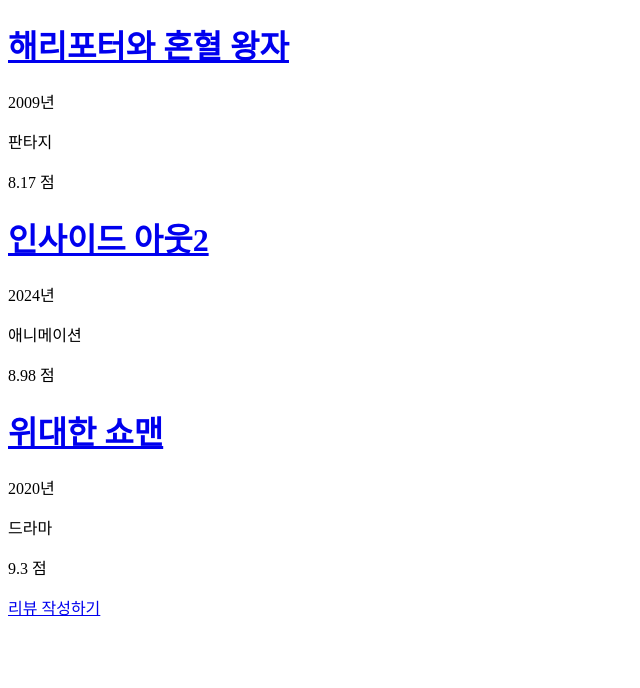
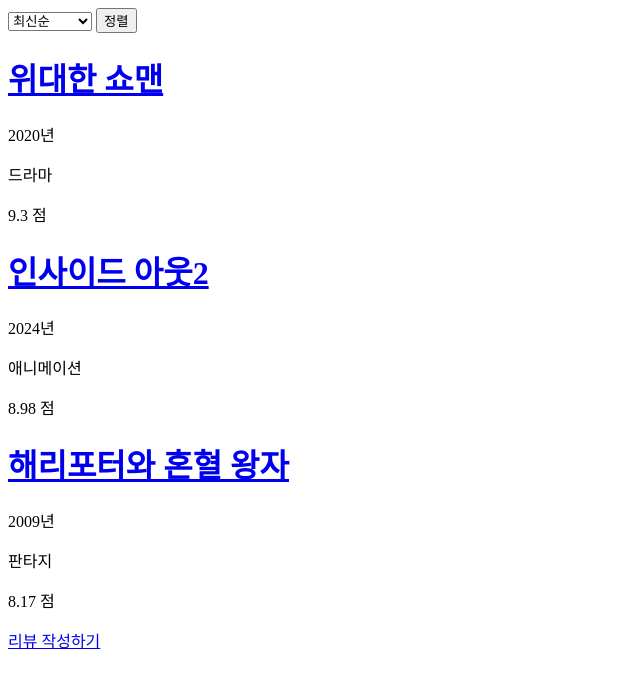
Before and after one commit to Pirogramming-21/Jeon-Jihun, a Django app: page /reviews in a window 1280 px wide. Shown: the top 688 px of the page, without its empty margins (0-640 px from the left). Run offline with Django 4.2, Linux system fonts and the light colour scheme; data comes from the database, SQL or seed files in the repository.

Commit message:
정렬기능 추가

```diff
--- a/myMovieReviews/reviews/views.py
+++ b/myMovieReviews/reviews/views.py
@@ -4,9 +4,18 @@
 # Create your views here.
 
 def review_list(request):
-    reviews = Review.objects.all()
+    sort = request.GET.get('sort','-created_at')
+    if sort == 'title':
+        reviews = Review.objects.order_by('title','-created_at')
+    elif sort == 'star':
+        reviews = Review.objects.order_by('-star','-created_at')
+    elif sort == 'running':
+        reviews = Review.objects.order_by('running','-created_at')
+    else:
+        reviews = Review.objects.order_by('-created_at')
     content = {
         'reviews':reviews,
+        'sort':sort
     }
     return render(request, 'review_list.html', content)
 
--- a/myMovieReviews/templates/review_list.html
+++ b/myMovieReviews/templates/review_list.html
@@ -7,6 +7,18 @@
     <title>홈 화면</title>
   </head>
   <body>
+    <div>
+      <form action="/reviews" method="get">
+        <input type="hidden" id="sort" name="sort" value="{{sort}}">
+        <select name="sort">
+          <option value="recent">최신순</option>
+          <option value="title" {% if sort == 'title' %}selected{% endif %}>제목이름순</option>
+          <option value="star" {% if sort == 'star' %}selected{% endif %}>별점순</option>
+          <option value="running" {% if sort == 'running' %}selected{% endif %}>상영시간순</option>
+        </select>
+        <button class="btn btn-primary" type="submit" value="save">정렬</button>
+
+    </div>
     {% for review in reviews %}
     <div>
       <h1><a href="/reviews/{{review.id}}">{{review.title}}</a></h1>
```
Also changed, not shown: myMovieReviews/README.md.
